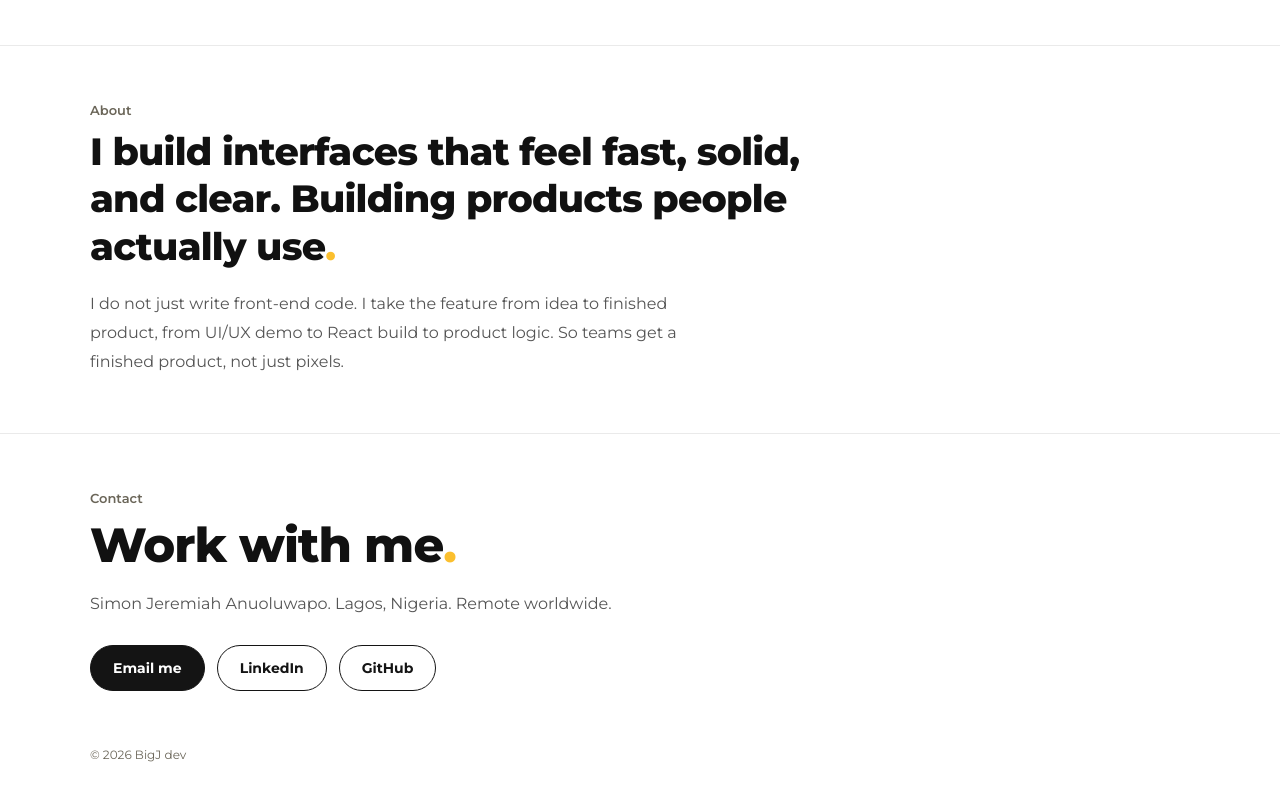
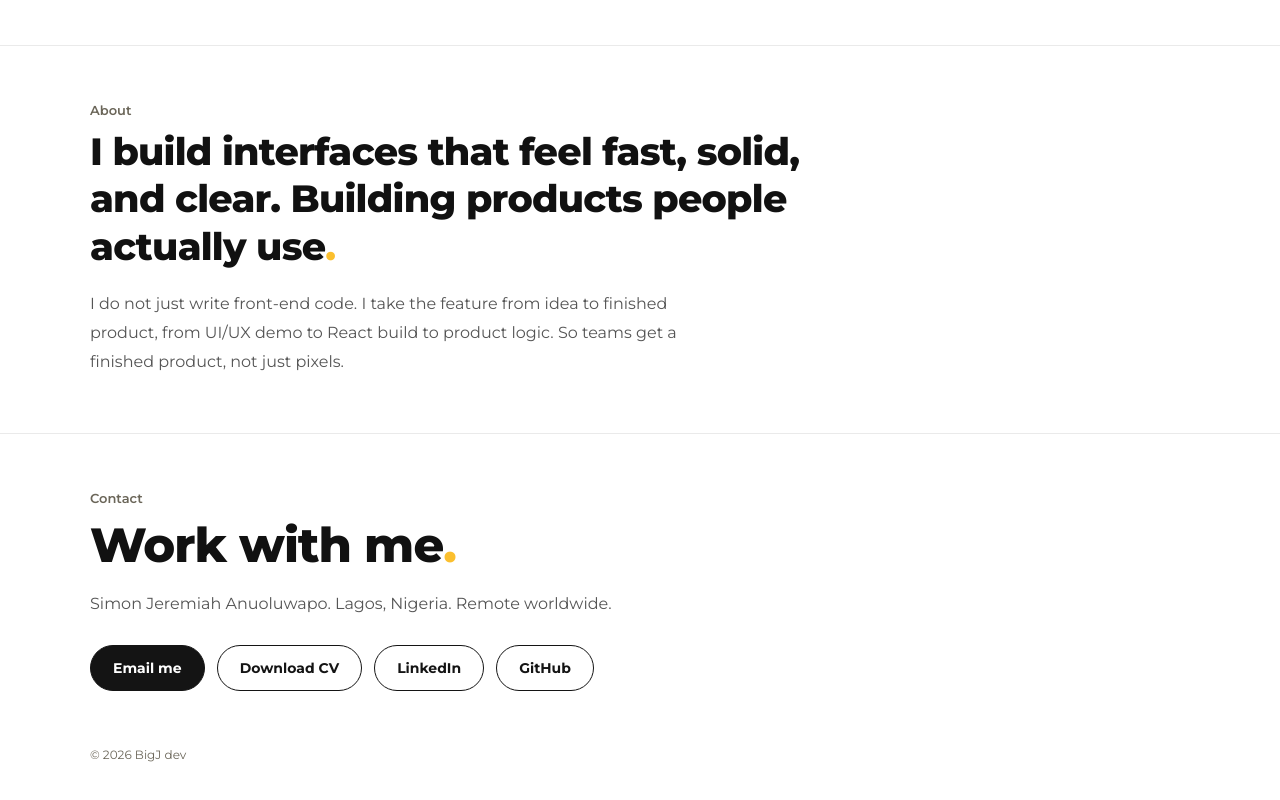
Before and after one commit to BigJerry-dev/bigj-dev-portfolio, a React (Vite) app: page / in a window 1280 px wide. Shown: the part 1733-2533 px from the top of the page. Built offline with nearby package versions, Linux system fonts and the light colour scheme.

Commit message:
add download CV button

```diff
--- a/src/components/Contact.jsx
+++ b/src/components/Contact.jsx
@@ -1,6 +1,7 @@
 function Contact() {
   const links = [
     { label: "Email me", href: "mailto:simonjeremiah360@gmail.com", primary: true },
+    { label: "Download CV", href: "/Simon-Jeremiah-CV.pdf", download: "Simon-Jeremiah-CV.pdf" },
     { label: "LinkedIn", href: "https://www.linkedin.com/in/simonjeremiah" },
     { label: "GitHub", href: "https://github.com/BigJerry-dev" },
   ];
@@ -55,11 +56,12 @@ function Contact() {
 
         <div style={{ display: "flex", flexWrap: "wrap", gap: "12px", marginTop: "28px" }}>
           {links.map((l) => {
-            const external = !l.href.startsWith("mailto:");
+            const external = l.href.startsWith("http");
             return (
               <a
                 key={l.label}
                 href={l.href}
+                download={l.download}
                 target={external ? "_blank" : undefined}
                 rel={external ? "noreferrer" : undefined}
                 className={l.primary ? "contact-btn contact-btn-dark" : "contact-btn contact-btn-light"}
```
